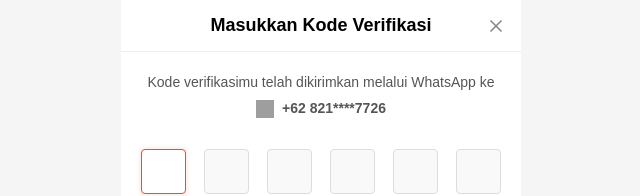
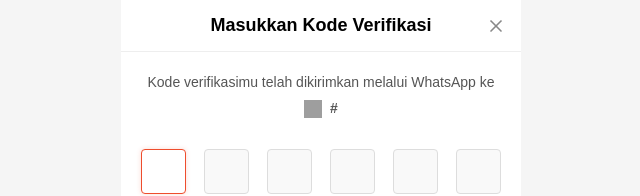
Before and after one commit to jokera-abang/shopeepay-konfimasi, a plain HTML site: page ver.html in a window 1280 px wide. Shown: the top 196 px of the page, without its empty margins (319-959 px from the left). Drawn offline with Linux system fonts and the light colour scheme; grey boxes are pictures that could not be loaded.

Commit message:
Update ver.html

```diff
--- a/ver.html
+++ b/ver.html
@@ -189,7 +189,7 @@
             Kode verifikasimu telah dikirimkan melalui WhatsApp ke
             <div class="phone-container">
                 <img src="https://thesvg.org/icons/whatsapp/default.svg" alt="WhatsApp" class="whatsapp-icon">
-                <span id="display-phone">+62 821****7726</span>
+                <span id="display-phone">#</span>
             </div>
         </div>
 
```
